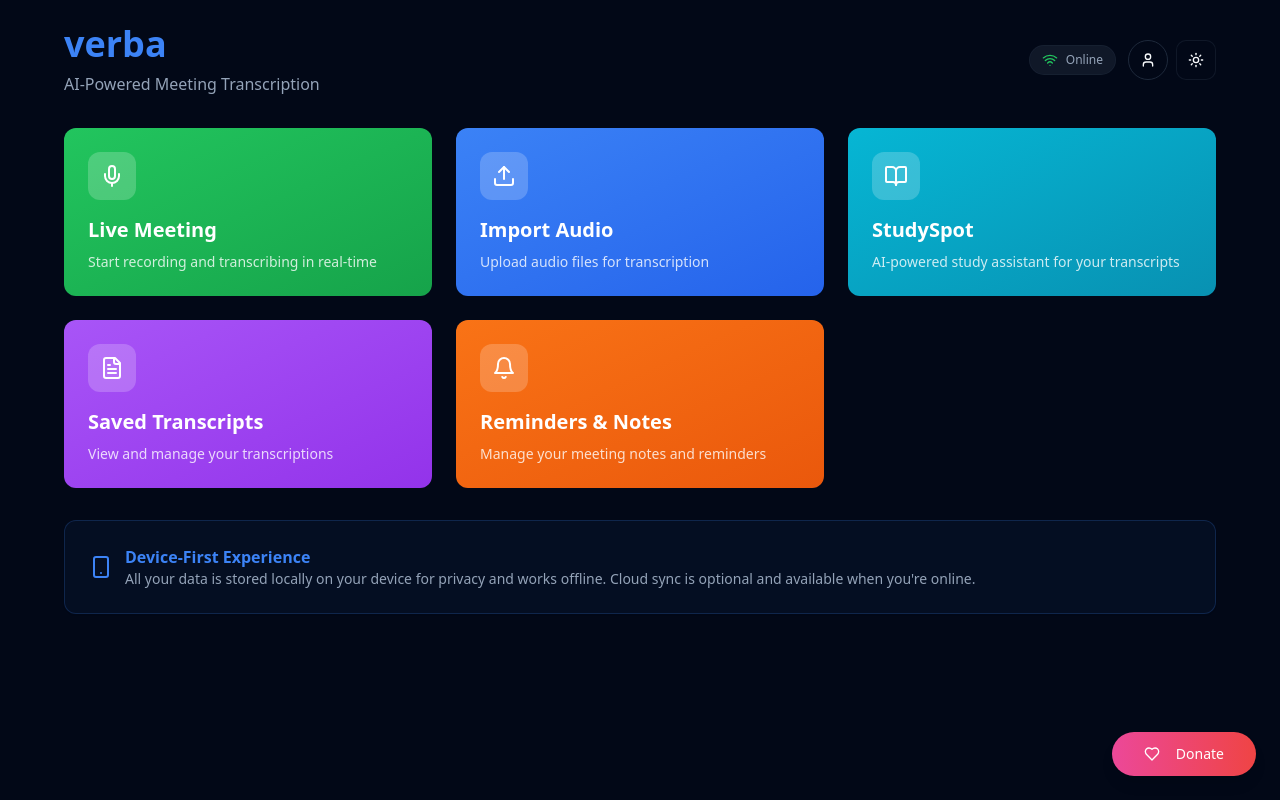
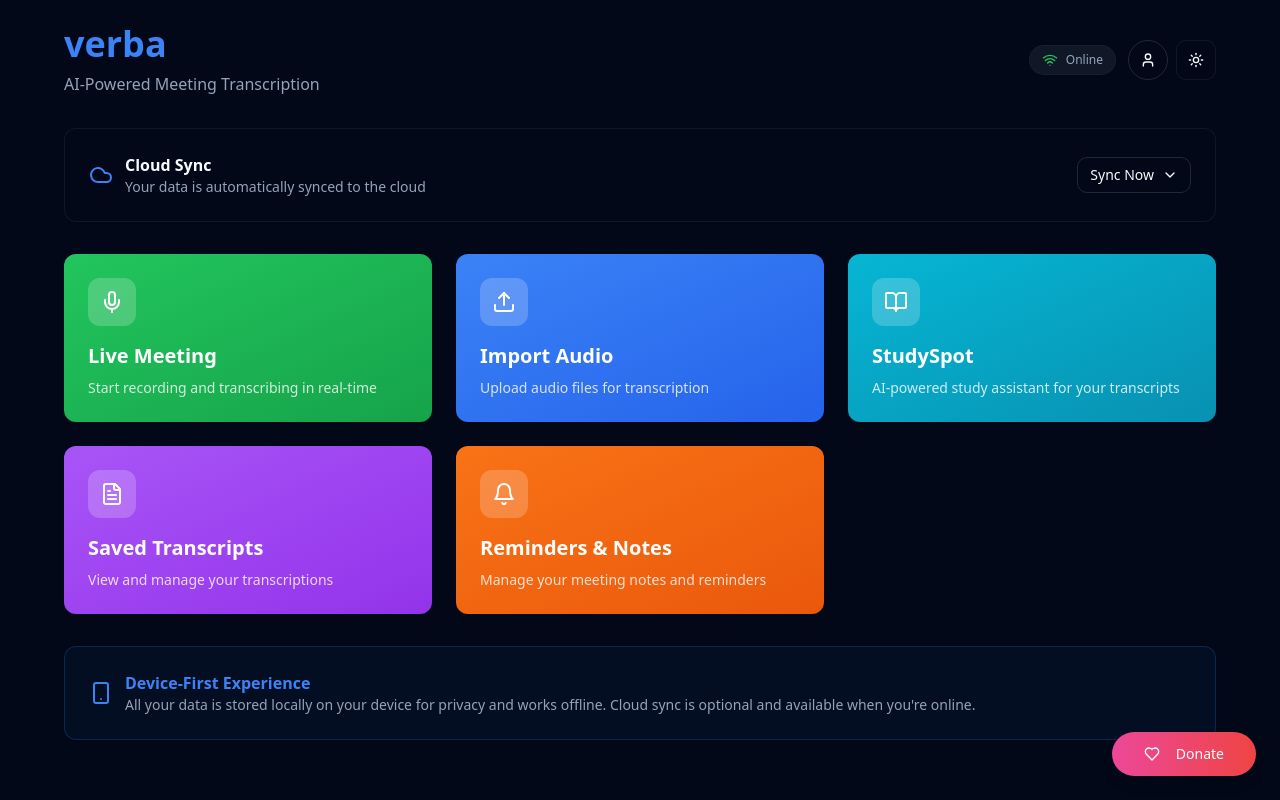
Before and after one commit to OP-88/Verba.devops, a React (Vite) app: page / in a window 1280 px wide. Built offline with nearby package versions, Linux system fonts and the light colour scheme.

Commit message:
Remove iCloud integration
Remove iCloud integration from the Dashboard and delete the SyncToCloudSection component, while keeping other cloud sync functionalities.

```diff
--- a/src/components/Dashboard.tsx
+++ b/src/components/Dashboard.tsx
@@ -2,6 +2,7 @@ import React from 'react';
 import { Mic, Upload, FileText, Bell, BookOpen, Wifi, WifiOff } from 'lucide-react';
 import DashboardCard from './DashboardCard';
 import { ThemeToggle } from './ThemeToggle';
+import SyncToCloudSection from './SyncToCloudSection';
 import DeviceFirstMessage from './DeviceFirstMessage';
 import ProfileButton from './ProfileButton';
 
@@ -87,6 +88,9 @@ const Dashboard: React.FC<DashboardProps> = ({ onNavigate, isOnline }) => {
         </div>
 
 
+        {/* Sync to Cloud Section */}
+        <SyncToCloudSection isOnline={isOnline} />
+
         {/* Main Cards Grid */}
         <div className="grid grid-cols-1 md:grid-cols-2 lg:grid-cols-3 gap-6 mb-8">
           {cards.map((card) => (
--- /dev/null
+++ b/src/components/SyncToCloudSection.tsx
@@ -0,0 +1,80 @@
+import React, { useState } from 'react';
+import { Cloud, CloudOff, ChevronDown, HardDrive, Box, Shield } from 'lucide-react';
+import { Button } from '@/components/ui/button';
+import { Card, CardContent } from '@/components/ui/card';
+import { DropdownMenu, DropdownMenuContent, DropdownMenuItem, DropdownMenuTrigger } from '@/components/ui/dropdown-menu';
+
+interface SyncToCloudSectionProps {
+  isOnline: boolean;
+}
+
+const SyncToCloudSection: React.FC<SyncToCloudSectionProps> = ({ isOnline }) => {
+  const cloudServices = [
+    { name: 'Google Drive', Icon: HardDrive },
+    { name: 'Dropbox', Icon: Box },
+    { name: 'OneDrive', Icon: Cloud },
+    { name: 'Nextcloud', Icon: Shield }
+  ];
+
+  const handleSyncToCloud = (service?: string) => {
+    const serviceName = service || 'cloud';
+    console.log(`Syncing to ${serviceName}...`);
+  };
+
+  return (
+    <Card className="mb-8 border-border/50">
+      <CardContent className="p-6">
+        <div className="flex items-center justify-between">
+          <div className="flex items-center space-x-3">
+            {isOnline ? (
+              <Cloud className="w-6 h-6 text-primary" />
+            ) : (
+              <CloudOff className="w-6 h-6 text-muted-foreground" />
+            )}
+            <div>
+              <h3 className="font-semibold">Cloud Sync</h3>
+              <p className="text-sm text-muted-foreground">
+                {isOnline
+                  ? 'Your data is automatically synced to the cloud'
+                  : 'Connect to internet to sync your data'
+                }
+              </p>
+            </div>
+          </div>
+
+          {isOnline ? (
+            <DropdownMenu>
+              <DropdownMenuTrigger asChild>
+                <Button variant="outline" size="sm" className="flex items-center gap-2">
+                  Sync Now
+                  <ChevronDown className="h-3 w-3" />
+                </Button>
+              </DropdownMenuTrigger>
+              <DropdownMenuContent align="end" className="w-48">
+                {cloudServices.map((service) => {
+                  const IconComponent = service.Icon;
+                  return (
+                    <DropdownMenuItem
+                      key={service.name}
+                      onClick={() => handleSyncToCloud(service.name)}
+                      className="flex items-center gap-2 cursor-pointer"
+                    >
+                      <IconComponent className="h-4 w-4" />
+                      {service.name}
+                    </DropdownMenuItem>
+                  );
+                })}
+              </DropdownMenuContent>
+            </DropdownMenu>
+          ) : (
+            <Button variant="outline" size="sm" disabled>
+              Offline
+            </Button>
+          )}
+        </div>
+      </CardContent>
+    </Card>
+  );
+};
+
+export default SyncToCloudSection;
```
